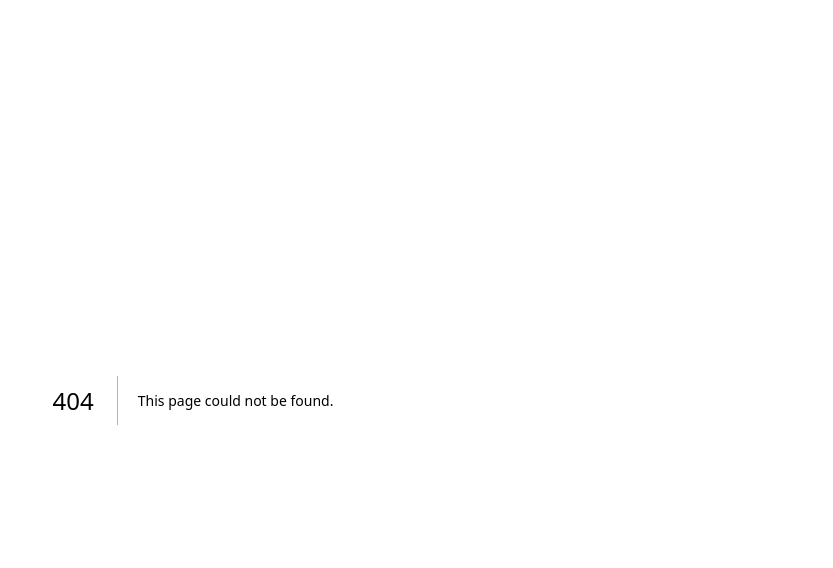
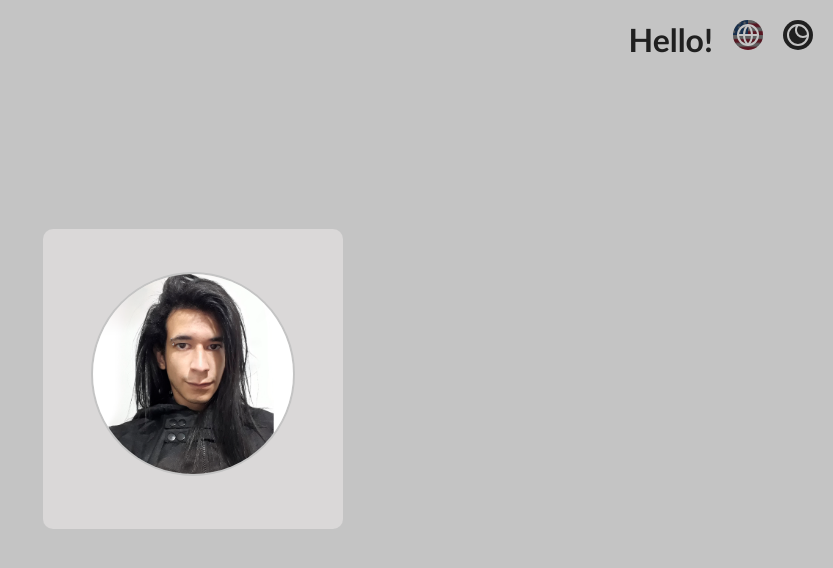
Before and after one commit to matheu5leone/portfolio, a Next.js app: page /portfolio/ in a window 1280 px wide. Before the commit this address had no page. Shown: the top 568 px of the page, without its empty margins (447-1280 px from the left). Built offline with nearby package versions, Linux system fonts and the light colour scheme.

Commit message:
fix img path

```diff
--- a/next.config.ts
+++ b/next.config.ts
@@ -3,14 +3,18 @@ const isProd = process.env.NODE_ENV === 'production';
 /** @type {import('next').NextConfig} */
 const nextConfig = {
   ...(isProd && { output: 'export' }), // Habilita exportação estática
+  basePath: '/portfolio',
   images: {
     unoptimized: true, // Desabilita otimização de imagens (necessário para exportação estática)
+    loader: 'default',
+    path: '/portfolio/', // Ajuste o caminho para as imagens com basePath
   },
-  trailingSlash: true,
+  trailingSlash: true, // Adiciona barra no final das URLs
   i18n: {
     locales: ['en', 'pt'],
     defaultLocale: 'en',
-  },// Adiciona barra no final das URLs
+    localeDetection: false, // Isso evita problemas com detecção automática
+  },
 };
 
 module.exports = nextConfig;
--- a/src/components/about/About.tsx
+++ b/src/components/about/About.tsx
@@ -12,7 +12,7 @@ export default function About() {
                     <div className={style.avatarBox}>
                         <Image
                             className={style.avatar}
-                            src="/profilePic.png"
+                            src="/portfolio/profilePic.png"
                             alt="Matheus Leone"
                             width={217}
                             height={245}
--- a/src/components/navbar/Navbar.tsx
+++ b/src/components/navbar/Navbar.tsx
@@ -45,7 +45,7 @@ export default function Navbar() {
         {/* Contêiner para a imagem e ícone */}
         <div className={style.flagContainer}>
           <Image
-            src={isEnglish ? "/eua.png" : "/brasil.png"} // Troca entre as bandeiras
+            src={isEnglish ? "/portfolio/eua.png" : "/portfolio/brasil.png"} // Troca entre as bandeiras
             alt={isEnglish ? "EUA" : "Brasil"}
             width={30} // Tamanho ajustável
             height={30}
```
